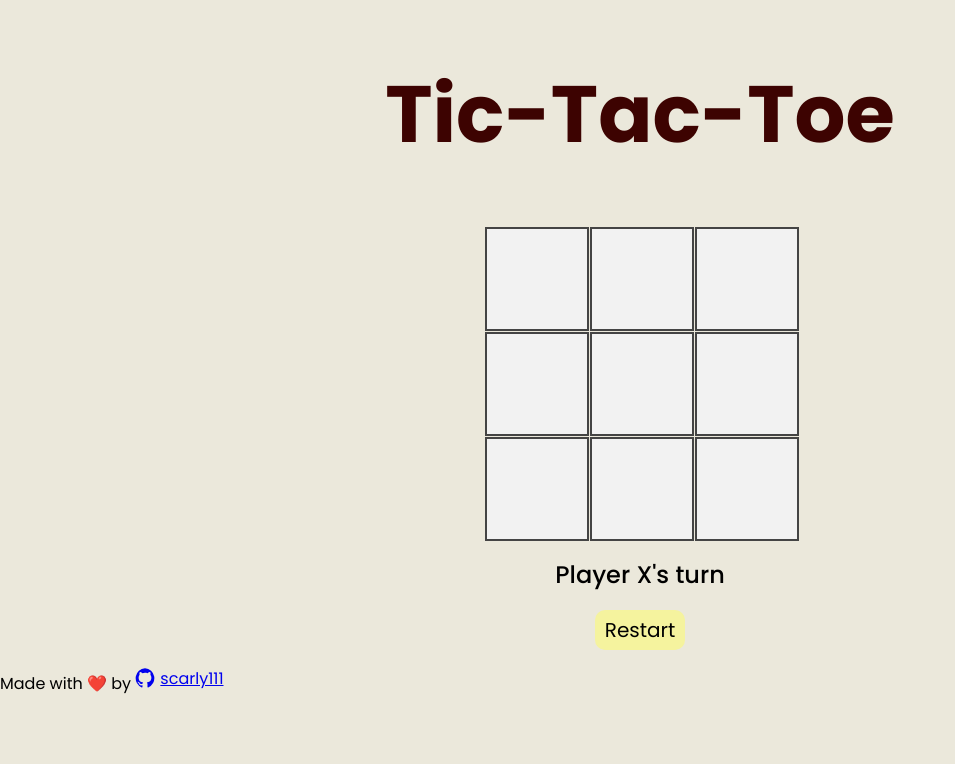
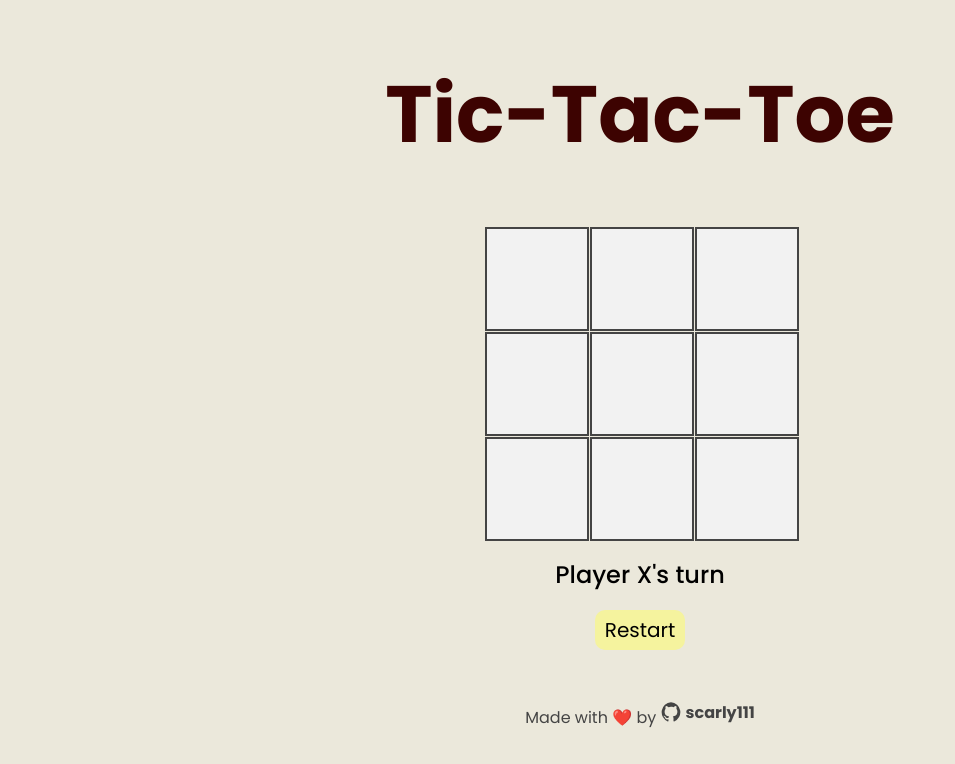
Before and after one commit to scarly111/top-tictactoe-project, a plain HTML site: page index.html in a window 1280 px wide. Shown: the whole page, without its empty margins (0-955 px from the left). Drawn offline with Linux system fonts and the light colour scheme.

Commit message:
Added signature styles

```diff
--- a/style.css
+++ b/style.css
@@ -60,6 +60,23 @@ h1 {
     background-color: #f5f39e;
 }
 
-#restartButton:hover{
+#restartButton:hover {
     background-color: #eeec95;
 }
+
+footer {
+    text-align: center;
+    margin-top: 50px;
+    font-size: 16px;
+    color: #444;
+}
+
+footer a {
+    color: inherit;
+    text-decoration: none;
+    font-weight: bold;
+}
+
+footer a:hover {
+    color: #000;
+}
```
